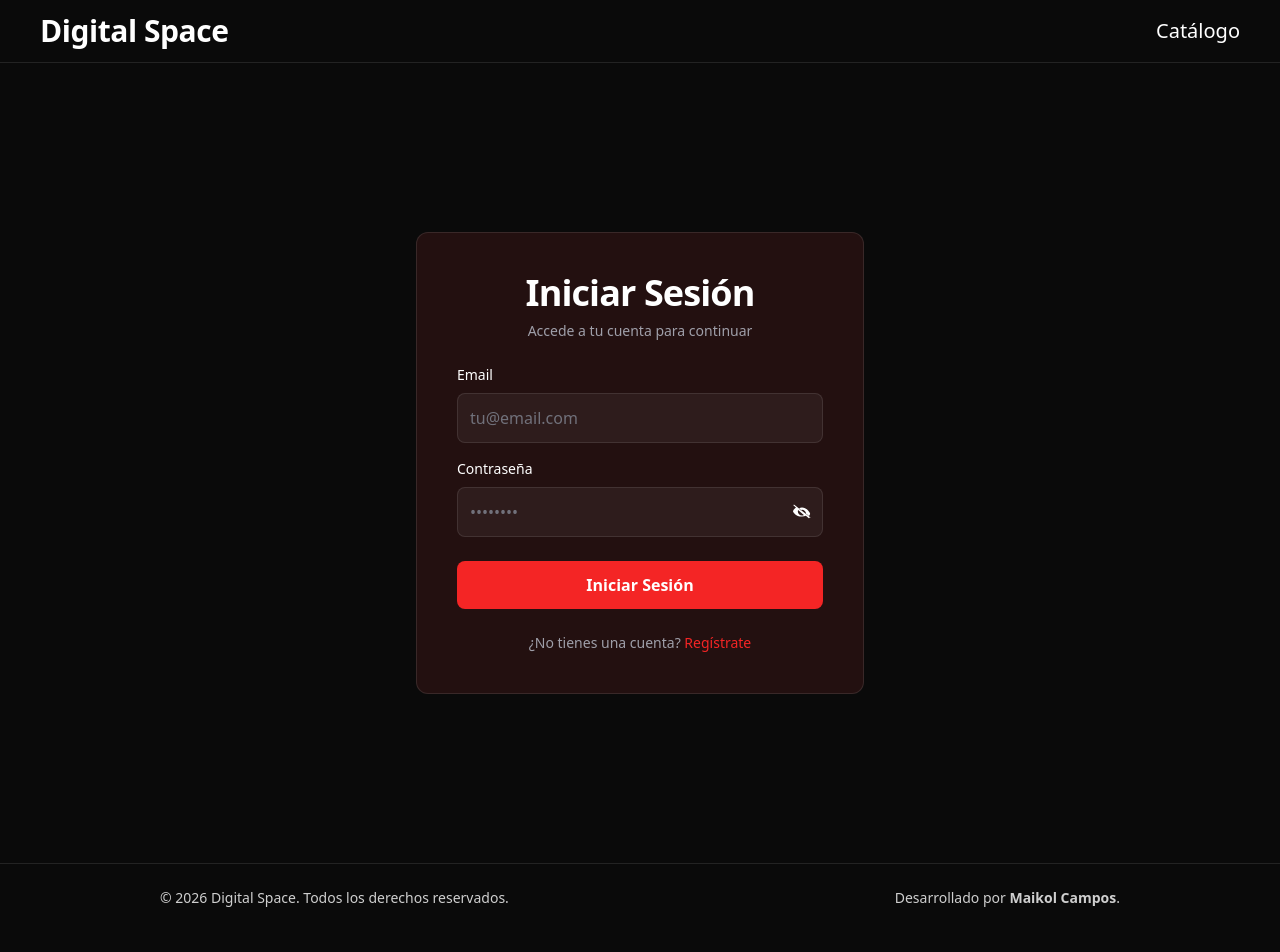
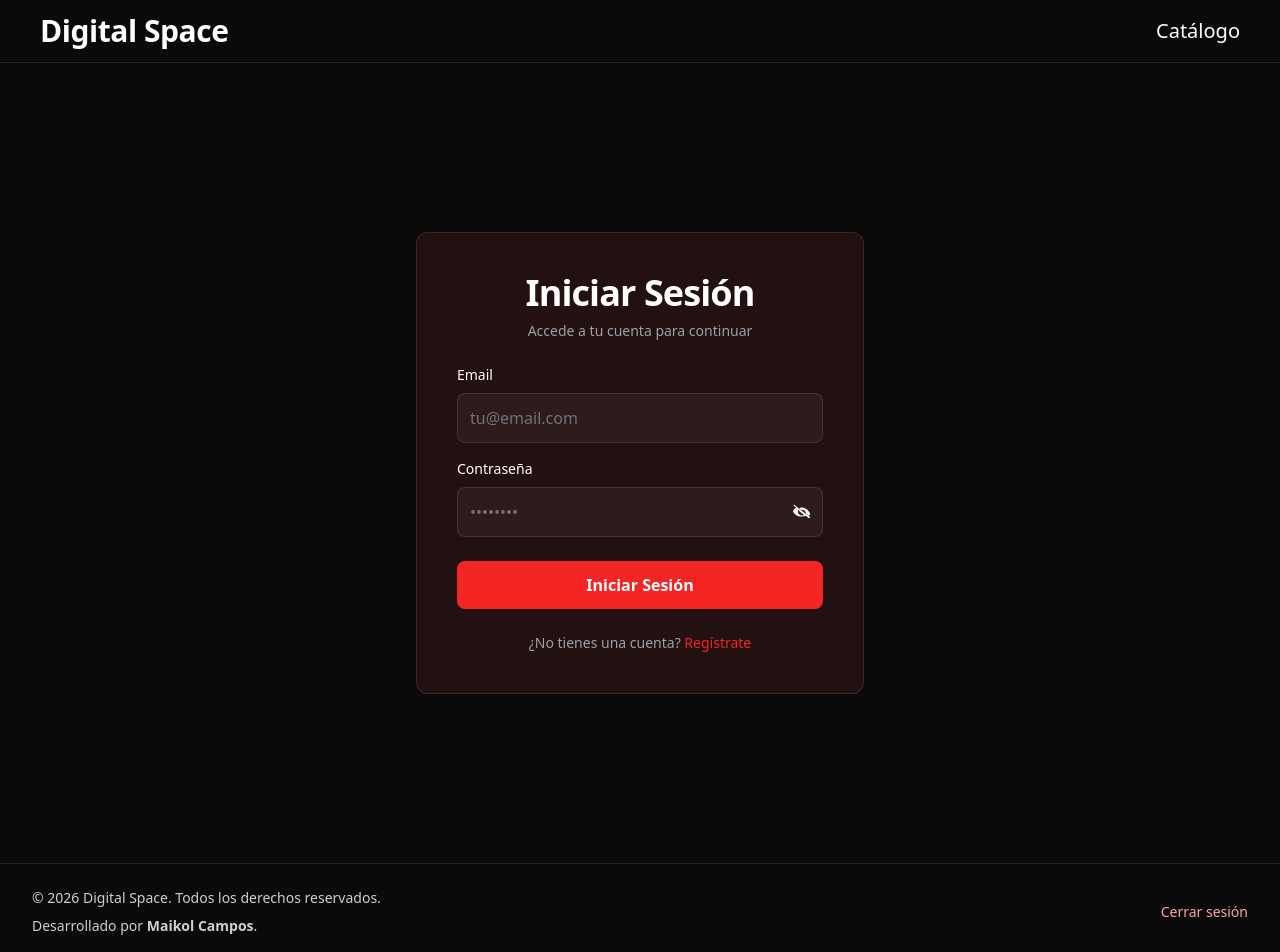
Before and after one commit to Mai-Campos/Virtual-Space-Web-Project, a React app in the folder frontend/: page / in a window 1280 px wide. Shown: the top 952 px of the page. Built offline with nearby package versions, Linux system fonts and the light colour scheme; sample sign-in values are in the browser's storage; the HTML template or start-up script is replaced by a standard one.

Commit message:
feat: Se agregan enlaces para administradores y botón para cerrar sesión

```diff
--- /dev/null
+++ b/frontend/src/auth/canAccess.ts
@@ -0,0 +1,6 @@
+export function canAccess(
+  userRoles: string[],
+  allowedRoles: string[],
+): boolean {
+  return userRoles.some((role) => allowedRoles.includes(role));
+}
--- /dev/null
+++ b/frontend/src/auth/permissions.ts
@@ -0,0 +1,10 @@
+export const ROLES = {
+  ADMIN: "admin",
+  EMPLOYEE: "employee",
+  USER: "user",
+} as const;
+
+export const NAV_PERMISSIONS = {
+  CONTENT_MANAGEMENT: [ROLES.ADMIN, ROLES.EMPLOYEE],
+  EMPLOYEE_MANAGEMENT: [ROLES.ADMIN],
+};
--- a/frontend/src/components/Footer.tsx
+++ b/frontend/src/components/Footer.tsx
@@ -1,16 +1,61 @@
+import { Link } from "react-router-dom";
+import { canAccess } from "../auth/canAccess";
+import { NAV_PERMISSIONS } from "../auth/permissions";
+import { useAuth } from "../hooks/UseAuth";
+
 function Footer() {
+  const { isAuthenticated, user, logout } = useAuth();
+
+  const canAccessContent =
+    isAuthenticated && user
+      ? canAccess(user.roles || [], NAV_PERMISSIONS?.CONTENT_MANAGEMENT || [])
+      : false;
+
+  const canAccessUsers =
+    isAuthenticated && user
+      ? canAccess(user.roles || [], NAV_PERMISSIONS?.EMPLOYEE_MANAGEMENT || [])
+      : false;
+
   return (
     <footer className="w-full border-t border-solid border-white/10">
-      <div className="px-4 sm:px-10 md:px-20 lg:px-40">
-        <div className="flex flex-col sm:flex-row items-center justify-between gap-4 py-6 text-white/80">
-          <p className="text-sm">
-            {" "}
+      <div className="flex flex-col sm:flex-row items-center justify-between gap-4 py-6 px-4 sm:px-8 text-white/80">
+        <div className="flex flex-col items-center sm:items-start">
+          <p className="text-sm mb-2">
             &copy; 2026 Digital Space. Todos los derechos reservados.
           </p>
           <p className="text-sm">
-            {" "}
             Desarrollado por <strong>Maikol Campos</strong>.
           </p>
+        </div>
+
+        <div className="flex flex-wrap justify-center gap-4 sm:gap-6 mt-4 sm:mt-0">
+          {isAuthenticated && canAccessContent && (
+            <Link
+              to="/management"
+              className="text-sm hover:text-white transition-colors font-medium text-green-300"
+            >
+              Administración de contenidos
+            </Link>
+          )}
+
+          {isAuthenticated && canAccessUsers && (
+            <Link
+              to="/employees-management"
+              className="text-sm hover:text-white transition-colors font-medium text-blue-300"
+            >
+              Gestión de Empleados
+            </Link>
+          )}
+
+          {isAuthenticated && (
+            <button
+              onClick={logout}
+              className="text-sm hover:text-white transition-colors font-medium text-red-300 cursor-pointer
+      "
+            >
+              Cerrar sesión
+            </button>
+          )}
         </div>
       </div>
     </footer>
--- a/frontend/src/components/ProtectedRoutes.tsx
+++ b/frontend/src/components/ProtectedRoutes.tsx
@@ -9,7 +9,7 @@ export function ProtectedRoute({ allowedRoles }: ProtectedRouteProps) {
   const { user, isAuthenticated } = useAuth();
 
   if (!isAuthenticated) {
-    return <Navigate to="/login" replace />;
+    return <Navigate to="/" replace />;
   }
 
   if (
--- a/frontend/src/hooks/UseAuth.tsx
+++ b/frontend/src/hooks/UseAuth.tsx
@@ -1,8 +1,19 @@
 export function useAuth() {
-  const user = JSON.parse(localStorage.getItem("user") || "null");
+  const token = localStorage.getItem("accesToken");
+  const user = token
+    ? JSON.parse(localStorage.getItem("user") || "null")
+    : null;
+
+  const logout = () => {
+    localStorage.removeItem("accesToken");
+    localStorage.removeItem("user");
+    window.location.href = "/";
+  };
 
   return {
     user,
-    isAuthenticated: !!user,
+    token,
+    isAuthenticated: !!token,
+    logout,
   };
 }
```
